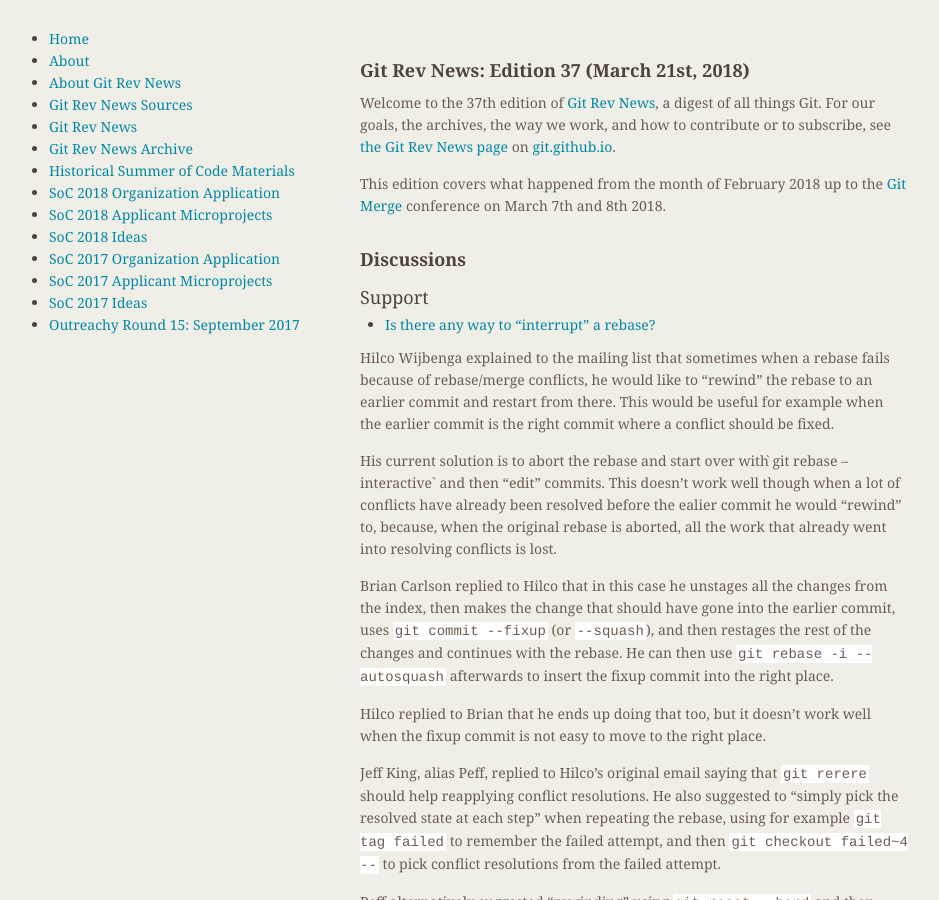
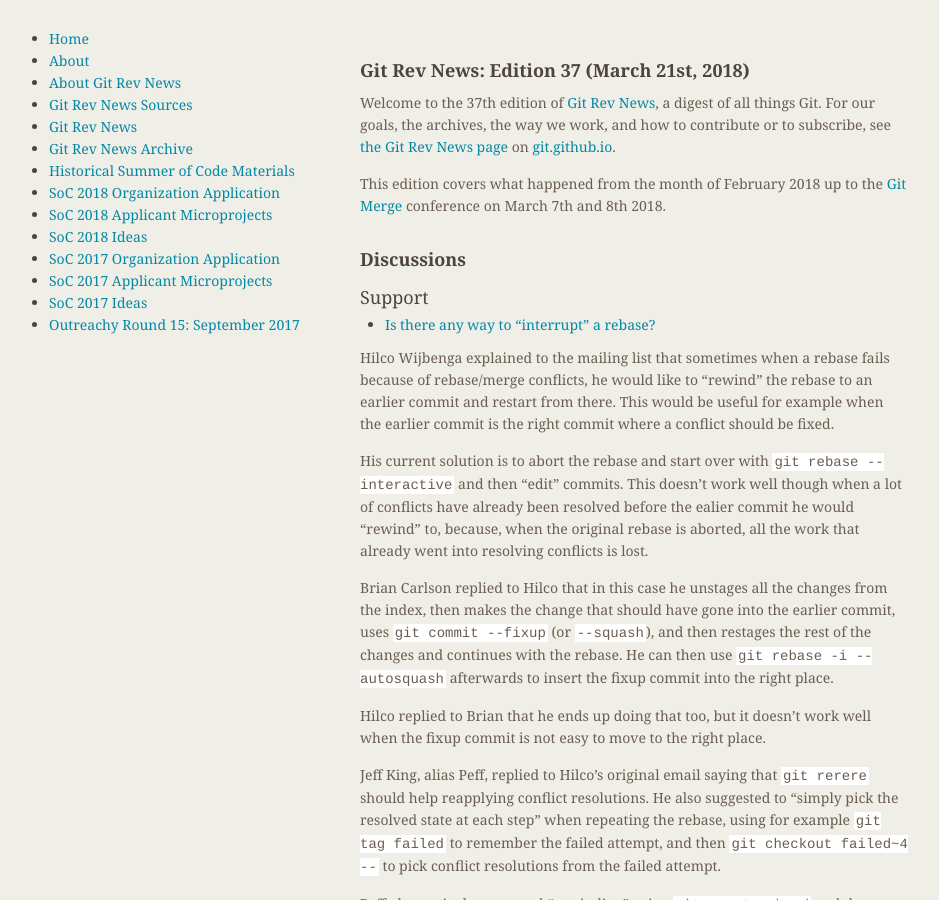
Before and after one commit to git/git.github.io, a Jekyll site: the page built from rev_news/drafts/edition-37.md, in a window 1280 px wide and 900 px high. Shown: the whole window, without its empty margins (174-1113 px from the left). Built offline with Jekyll 4.4.1, drawn with Linux system fonts in a browser that asks for light colours.

Commit message:
rn-37: fix backquote issue

```diff
--- a/rev_news/drafts/edition-37.md
+++ b/rev_news/drafts/edition-37.md
@@ -38,7 +38,7 @@
 commit where a conflict should be fixed.
 
 His current solution is to abort the rebase and start over with
-̀git rebase --interactive` and then "edit" commits. This doesn't work
+`git rebase --interactive` and then "edit" commits. This doesn't work
 well though when a lot of conflicts have already been resolved before
 the ealier commit he would "rewind" to, because, when the original
 rebase is aborted, all the work that already went into resolving
```
